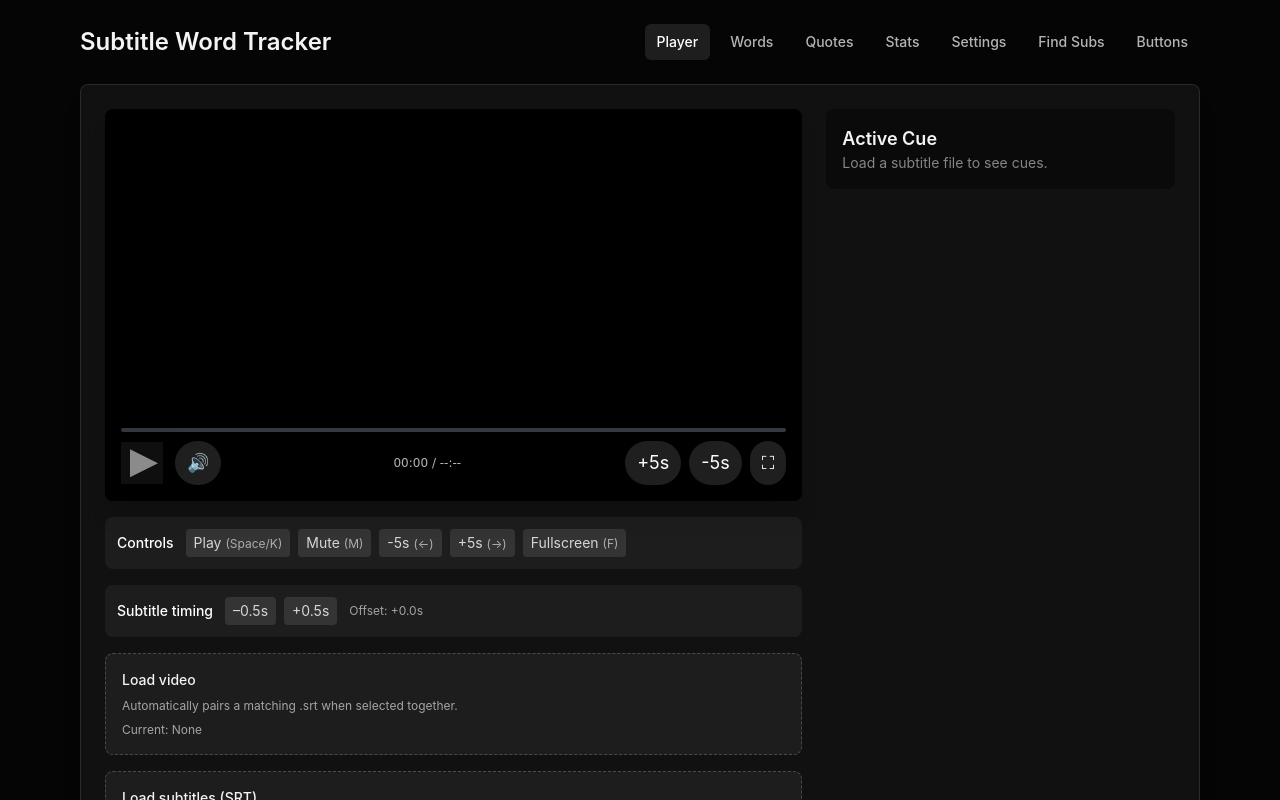
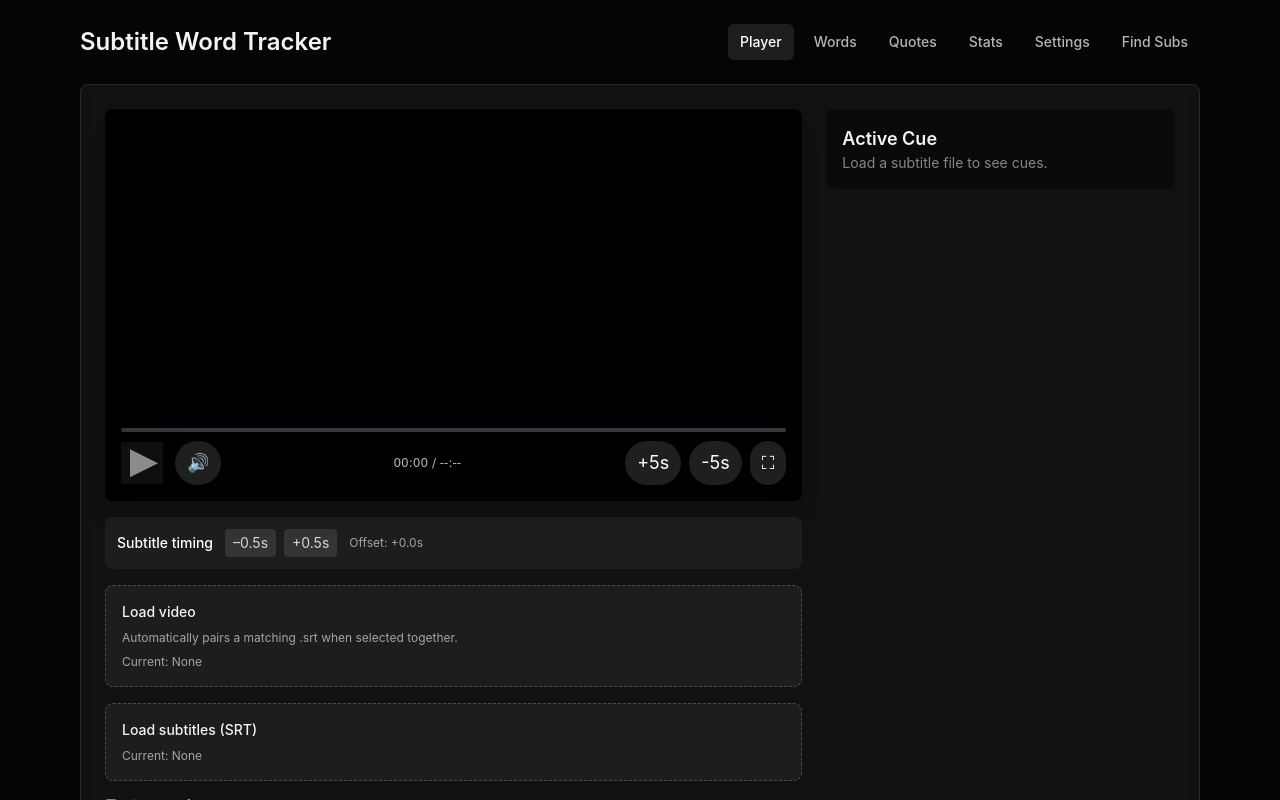
Before and after one commit to ofirgaash1/eng, a React (Vite) app: page / in a window 1280 px wide. Shown: the top 800 px of the page. Built offline with nearby package versions, Linux system fonts and the light colour scheme.

Commit message:
Remove controls helper panel and buttons page

```diff
--- a/src/app/App.tsx
+++ b/src/app/App.tsx
@@ -6,7 +6,6 @@ import QuotesPage from "./routes/QuotesPage";
 import SettingsPage from "./routes/SettingsPage";
 import StatsPage from "./routes/StatsPage";
 import VlsubPage from "./routes/VlsubPage";
-import ButtonsPage from "./routes/ButtonsPage";
 import { usePrefsStore } from "../state/prefsStore";
 
 const navLinkClass = ({ isActive }: { isActive: boolean }) =>
@@ -70,9 +69,6 @@ export default function App() {
             <NavLink to="/vlsub" className={navLinkClass}>
               Find Subs
             </NavLink>
-            <NavLink to="/buttons" className={navLinkClass}>
-              Buttons
-            </NavLink>
           </nav>
         </header>
         <main className="flex-1 rounded-lg border border-white/10 bg-white/5 p-6 shadow-xl backdrop-blur">
@@ -83,7 +79,6 @@ export default function App() {
             <Route path="/stats" element={<StatsPage />} />
             <Route path="/settings" element={<SettingsPage />} />
             <Route path="/vlsub" element={<VlsubPage />} />
-            <Route path="/buttons" element={<ButtonsPage />} />
             <Route path="*" element={<PlayerPage />} />
           </Routes>
         </main>
--- a/src/app/routes/ButtonsPage.tsx
+++ /dev/null
@@ -1,41 +0,0 @@
-import { useMemo } from "react";
-
-const variants = Array.from({ length: 24 }, (_, index) => ({
-  id: index + 1,
-  className: `variant-${String(index + 1).padStart(2, "0")}`,
-}));
-
-export default function ButtonsPage() {
-  const buttons = useMemo(() => variants, []);
-  return (
-    <div className="space-y-6">
-      <div>
-        <h2 className="text-2xl font-semibold text-white">Play/Pause Button Variants</h2>
-        <p className="mt-2 text-sm text-white/70">
-          Pick the button that looks least cropped. Each example toggles between play and pause
-          state on click.
-        </p>
-      </div>
-      <div className="grid gap-4 sm:grid-cols-2 lg:grid-cols-3 xl:grid-cols-4">
-        {buttons.map((variant) => (
-          <div
-            key={variant.id}
-            className="flex flex-col items-center gap-3 rounded-lg border border-white/10 bg-white/5 p-4"
-          >
-            <button
-              type="button"
-              className={`play-variant is-paused ${variant.className}`}
-              onClick={(event) => {
-                event.currentTarget.classList.toggle("is-paused");
-              }}
-              aria-label={`Variant ${variant.id}`}
-            >
-              <span className="play-variant-icon" aria-hidden />
-            </button>
-            <span className="text-xs text-white/60">#{variant.id.toString().padStart(2, "0")}</span>
-          </div>
-        ))}
-      </div>
-    </div>
-  );
-}
--- a/src/app/routes/PlayerPage.tsx
+++ b/src/app/routes/PlayerPage.tsx
@@ -1185,67 +1185,6 @@ export default function PlayerPage() {
           )}
         </div>
         <div className="flex flex-wrap items-center gap-3 rounded-lg bg-white/5 p-3 text-sm text-white/80">
-          <span className="font-medium text-white">Controls</span>
-          <div className="flex flex-wrap items-center gap-2">
-            <button
-              type="button"
-              className="rounded bg-white/10 px-2 py-1 transition hover:bg-white/20 focus:outline-none focus-visible:ring-2 focus-visible:ring-white/80"
-              onClick={() => {
-                togglePlayback();
-                focusPlayerContainer();
-              }}
-              aria-label={isPlaying ? "Pause video" : "Play video"}
-            >
-              {isPlaying ? "Pause" : "Play"} <span className="text-xs text-white/60">(Space/K)</span>
-            </button>
-            <button
-              type="button"
-              className="rounded bg-white/10 px-2 py-1 transition hover:bg-white/20 focus:outline-none focus-visible:ring-2 focus-visible:ring-white/80"
-              onClick={() => {
-                toggleMute();
-                focusPlayerContainer();
-              }}
-              aria-label={isMuted ? "Unmute video" : "Mute video"}
-            >
-              {isMuted ? "Unmute" : "Mute"} <span className="text-xs text-white/60">(M)</span>
-            </button>
-            <button
-              type="button"
-              className="rounded bg-white/10 px-2 py-1 transition hover:bg-white/20 focus:outline-none focus-visible:ring-2 focus-visible:ring-white/80"
-              onClick={() => {
-                seekBy(-5);
-                focusPlayerContainer();
-              }}
-              aria-label="Seek backward 5 seconds"
-            >
-              -5s <span className="text-xs text-white/60">(←)</span>
-            </button>
-            <button
-              type="button"
-              className="rounded bg-white/10 px-2 py-1 transition hover:bg-white/20 focus:outline-none focus-visible:ring-2 focus-visible:ring-white/80"
-              onClick={() => {
-                seekBy(5);
-                focusPlayerContainer();
-              }}
-              aria-label="Seek forward 5 seconds"
-            >
-              +5s <span className="text-xs text-white/60">(→)</span>
-            </button>
-            <button
-              type="button"
-              className="rounded bg-white/10 px-2 py-1 transition hover:bg-white/20 focus:outline-none focus-visible:ring-2 focus-visible:ring-white/80"
-              onClick={() => {
-                toggleFullscreen();
-                focusPlayerContainer();
-              }}
-              aria-label={isFullscreen ? "Exit fullscreen" : "Enter fullscreen"}
-            >
-              {isFullscreen ? "Exit Fullscreen" : "Fullscreen"}{" "}
-              <span className="text-xs text-white/60">(F)</span>
-            </button>
-          </div>
-        </div>
-        <div className="flex flex-wrap items-center gap-3 rounded-lg bg-white/5 p-3 text-sm text-white/80">
           <span className="font-medium text-white">Subtitle timing</span>
           <div className="flex items-center gap-2">
             <button
```
